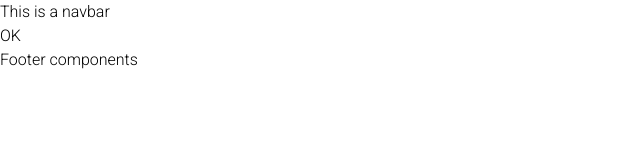
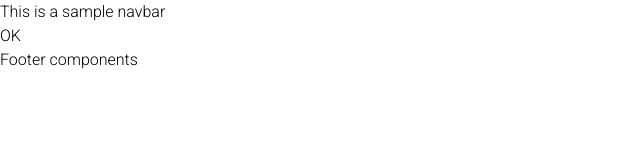
Before and after one commit to JulisTafita/imoweb, a Nuxt app: page / in a window 1280 px wide. Shown: the top 160 px of the page, without its empty margins (0-640 px from the left). Built offline with nearby package versions, Linux system fonts and the light colour scheme.

Commit message:
add a new navbar

```diff
--- /dev/null
+++ b/components/Nav/index.vue
@@ -0,0 +1,3 @@
+<template>
+    <div>This is a sample navbar</div>
+</template>
--- a/layouts/default.vue
+++ b/layouts/default.vue
@@ -1,6 +1,6 @@
 <template>
     <div>
-        <Header />
+        <Nav/>
         <slot></slot>
         <Footer/>
     </div>
```
